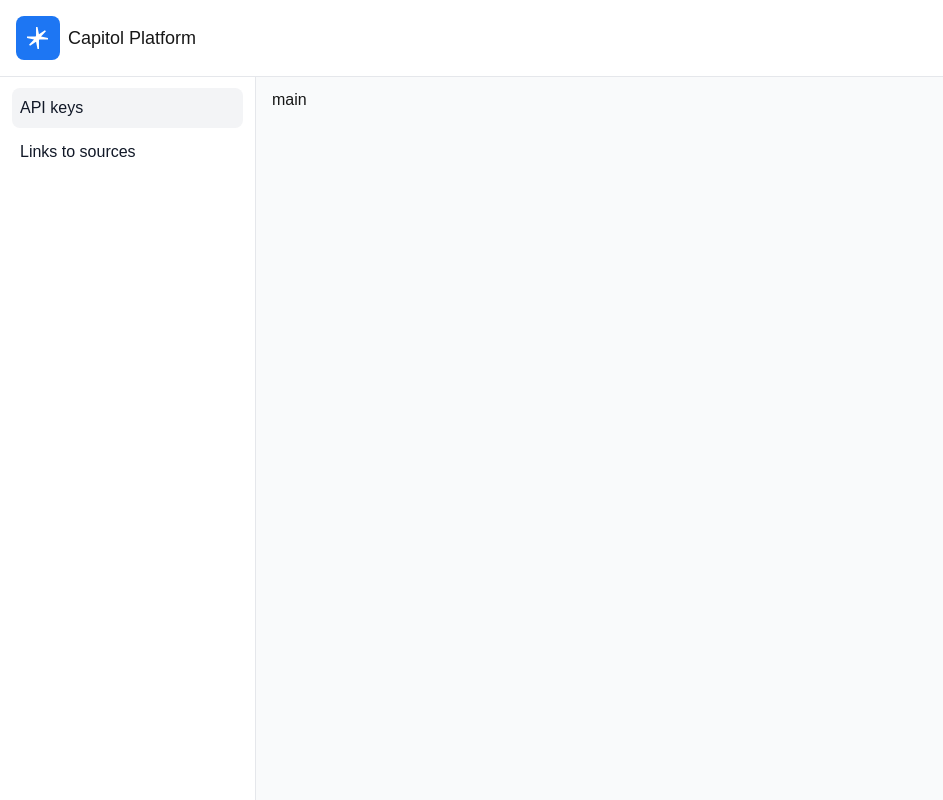
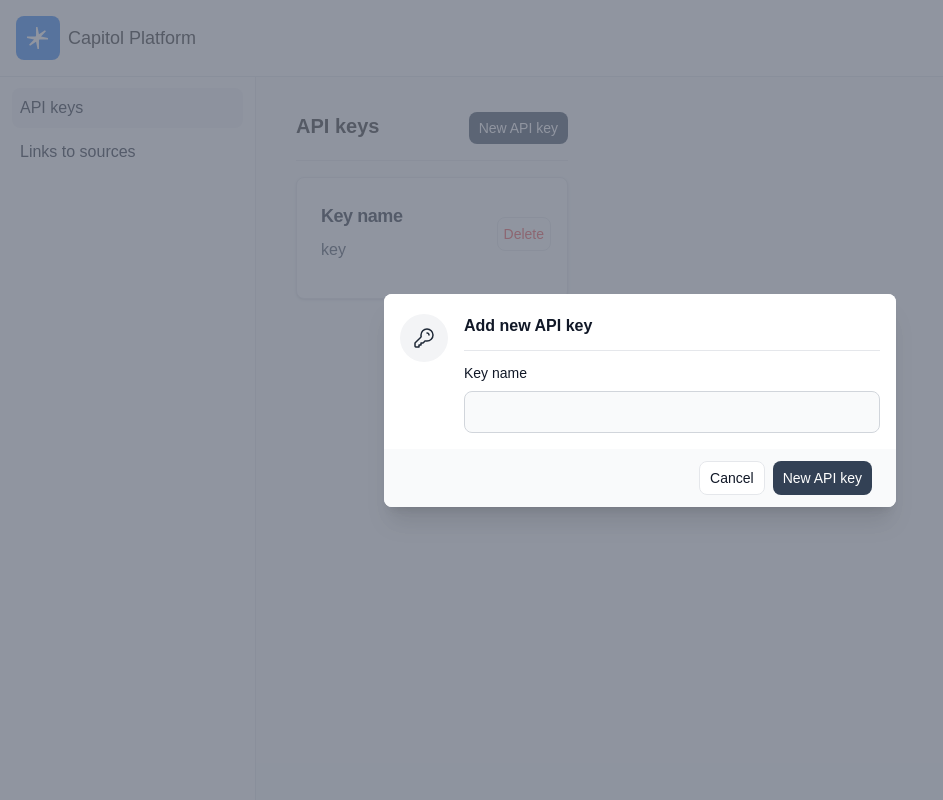
Before and after one commit to Faction-V/capitol-platform-ai, a Next.js app: page / in a window 1280 px wide. Shown: the whole page, without its empty margins (0-943 px from the left). Built offline with nearby package versions, Linux system fonts and the light colour scheme.

Commit message:
create api key modal

```diff
--- a/app/(admin)/(home)/page.tsx
+++ b/app/(admin)/(home)/page.tsx
@@ -1,3 +1,41 @@
+"use client";
+
+import { useState } from "react";
+import { RenameModal } from "./rename-modal";
+
 export default function HomePage() {
-  return <div>main</div>;
+  const [isModalOpen, setIsModalOpen] = useState(true);
+
+  return (
+    <div className="p-4 mb-4 2xl:col-span-2 sm:p-6">
+      <div className="flow-root">
+        <div className="flex justify-between">
+          <h3 className="text-xl font-semibold dark:text-white">API keys</h3>
+          <button
+            onClick={() => setIsModalOpen(true)}
+            type="button"
+            className="text-white bg-primary-700 hover:bg-primary-800 focus:ring-4 focus:ring-primary-300 font-medium rounded-lg text-sm px-2.5 py-1.5 text-center"
+          >
+            New API key
+          </button>
+        </div>
+        <hr className="h-px my-4 bg-gray-200 border-0" />
+        <div className="flex bg-white border border-gray-200 rounded-lg shadow justify-between items-center p-2">
+          <div className="flex flex-col justify-between p-4 leading-normal">
+            <h5 className="mb-2 text-lg font-bold tracking-tight text-gray-900">
+              Key name
+            </h5>
+            <p className="mb-3 font-normal text-gray-700">key</p>
+          </div>
+          <button
+            type="button"
+            className="py-1.5 px-1.5 me-2 mb-2 text-sm font-medium text-red-500 focus:outline-none bg-white rounded-lg border border-gray-200 hover:bg-red-800 hover:text-white focus:z-10 focus:ring-4 focus:ring-gray-100"
+          >
+            Delete
+          </button>
+        </div>
+      </div>
+      {isModalOpen && <RenameModal setIsModalOpen={setIsModalOpen} />}
+    </div>
+  );
 }
--- /dev/null
+++ b/app/(admin)/(home)/rename-modal.tsx
@@ -0,0 +1,74 @@
+import { KeyIcon } from "../../icons/key-icon";
+
+export const RenameModal = ({
+  setIsModalOpen,
+}: {
+  setIsModalOpen: (isModalOpen: boolean) => void;
+}) => {
+  return (
+    <div
+      className="relative z-30"
+      aria-labelledby="modal-title"
+      role="dialog"
+      aria-modal="true"
+    >
+      <div
+        className="fixed inset-0 bg-gray-500/75 transition-opacity"
+        aria-hidden="true"
+      ></div>
+
+      <div className="fixed inset-0 z-30 w-screen overflow-y-auto">
+        <div className="flex min-h-full items-end justify-center p-4 text-center sm:items-center sm:p-0">
+          <div className="relative transform overflow-hidden rounded-lg bg-white text-left shadow-xl transition-all sm:my-8 sm:w-full sm:max-w-lg">
+            <div className="bg-white px-4 pb-4 pt-5">
+              <div className="flex gap-4">
+                <div className="mx-auto flex size-12 shrink-0 items-center justify-center rounded-full bg-gray-100">
+                  <KeyIcon />
+                </div>
+                <div className="flex-grow">
+                  <h3
+                    className="text-base font-semibold text-gray-900"
+                    id="modal-title"
+                  >
+                    Add new API key
+                  </h3>
+                  <hr className="h-px my-3 bg-gray-200 border-0" />
+                  <div className="mt-2">
+                    <div>
+                      <label
+                        htmlFor="title"
+                        className="block mb-2 text-sm font-medium text-gray-900 dark:text-white"
+                      >
+                        Key name
+                      </label>
+                      <input
+                        type="text"
+                        id="title"
+                        className="bg-gray-50 border border-gray-300 text-gray-900 text-sm rounded-lg focus:ring-blue-500 focus:border-blue-500 block w-full p-2.5 dark:bg-gray-700 dark:border-gray-600 dark:placeholder-gray-400 dark:text-white dark:focus:ring-blue-500 dark:focus:border-blue-500"
+                      />
+                    </div>
+                  </div>
+                </div>
+              </div>
+            </div>
+            <div className="bg-gray-50 px-4 py-3 sm:flex sm:flex-row-reverse sm:px-6 gap-2">
+              <button
+                onClick={() => setIsModalOpen(true)}
+                type="button"
+                className="text-white bg-primary-700 hover:bg-primary-800 focus:ring-4 focus:ring-primary-300 font-medium rounded-lg text-sm px-2.5 py-1.5 text-center"
+              >
+                New API key
+              </button>
+              <button
+                type="button"
+                className="px-2.5 py-1.5 text-sm font-medium text-gray-900 focus:outline-none bg-white rounded-lg border border-gray-200 hover:bg-gray-100 hover:text-blue-700 focus:z-10 focus:ring-4 focus:ring-gray-100"
+              >
+                Cancel
+              </button>
+            </div>
+          </div>
+        </div>
+      </div>
+    </div>
+  );
+};
--- /dev/null
+++ b/app/(admin)/(home)/services/create-api-keys.ts
@@ -0,0 +1,22 @@
+"use server";
+
+interface CreateApiKeysProps {
+  name: string;
+  domain: string;
+}
+
+export async function createApiKeys({ name, domain }: CreateApiKeysProps) {
+  const proxy = process.env.CLJ_API_BASE_URL;
+  const response = await fetch(`${proxy}/integration/key`, {
+    method: "POST",
+    headers: {
+      "Content-Type": "application/json",
+    },
+    body: JSON.stringify({
+      domain: "https://example.com",
+      name: name,
+    }),
+  });
+
+  return await response?.json();
+}
--- a/app/(admin)/sources/page.tsx
+++ b/app/(admin)/sources/page.tsx
@@ -3,10 +3,10 @@ import { FileIcon } from "@/app/icons/file-icon";
 
 export default function SourcesPage() {
   return (
-    <div className="p-4 mb-4 bg-white border border-gray-200 rounded-lg shadow-sm 2xl:col-span-2 dark:border-gray-700 sm:p-6 dark:bg-gray-800">
+    <div className="p-4 mb-4 bg-white border border-gray-200 rounded-lg shadow-sm 2xl:col-span-2 sm:p-6">
       <div className="flow-root">
-        <h3 className="text-xl font-semibold dark:text-white">Useful links</h3>
-        <ul className="divide-y divide-gray-200 dark:divide-gray-700">
+        <h3 className="text-xl font-semibold">Useful links</h3>
+        <ul className="divide-y divide-gray-200">
           <li className="py-4">
             <div className="flex items-center space-x-4">
               <div className="flex-shrink-0">
--- /dev/null
+++ b/app/icons/key-icon.tsx
@@ -0,0 +1,17 @@
+export const KeyIcon = () => (
+  <svg
+    xmlns="http://www.w3.org/2000/svg"
+    width="24"
+    height="24"
+    viewBox="0 0 24 24"
+    fill="none"
+  >
+    <path
+      d="M17 8.99994C17 8.48812 16.8047 7.9763 16.4142 7.58579C16.0237 7.19526 15.5118 7 15 7M15 15C18.3137 15 21 12.3137 21 9C21 5.68629 18.3137 3 15 3C11.6863 3 9 5.68629 9 9C9 9.27368 9.01832 9.54308 9.05381 9.80704C9.11218 10.2412 9.14136 10.4583 9.12172 10.5956C9.10125 10.7387 9.0752 10.8157 9.00469 10.9419C8.937 11.063 8.81771 11.1823 8.57913 11.4209L3.46863 16.5314C3.29568 16.7043 3.2092 16.7908 3.14736 16.8917C3.09253 16.9812 3.05213 17.0787 3.02763 17.1808C3 17.2959 3 17.4182 3 17.6627V19.4C3 19.9601 3 20.2401 3.10899 20.454C3.20487 20.6422 3.35785 20.7951 3.54601 20.891C3.75992 21 4.03995 21 4.6 21H7V19H9V17H11L12.5791 15.4209C12.8177 15.1823 12.937 15.063 13.0581 14.9953C13.1843 14.9248 13.2613 14.8987 13.4044 14.8783C13.5417 14.8586 13.7588 14.8878 14.193 14.9462C14.4569 14.9817 14.7263 15 15 15Z"
+      stroke="#1f2937"
+      strokeWidth="1.5"
+      strokeLinecap="round"
+      strokeLinejoin="round"
+    />
+  </svg>
+);
--- a/app/login/login-form.tsx
+++ b/app/login/login-form.tsx
@@ -29,7 +29,7 @@ export const LoginForm = () => {
           value={code}
           placeholder="Code"
           onChange={(e) => setCode(e.target.value)}
-          className="bg-gray-50 border border-gray-300 text-gray-900 sm:text-sm rounded-lg focus:ring-primary-500 focus:border-primary-500 block w-full pl-10 p-2.5 dark:bg-gray-700 dark:border-gray-600 dark:placeholder-gray-400 dark:text-white dark:focus:ring-primary-500 dark:focus:border-primary-500"
+          className="bg-gray-50 border border-gray-300 text-gray-900 sm:text-sm rounded-lg focus:ring-primary-500 focus:border-primary-500 block w-full pl-10 p-2.5"
         />
       ) : (
         <input
@@ -38,12 +38,12 @@ export const LoginForm = () => {
           placeholder="Email"
           type="email"
           onChange={(e) => setEmail(e.target.value)}
-          className="bg-gray-50 border border-gray-300 text-gray-900 sm:text-sm rounded-lg focus:ring-primary-500 focus:border-primary-500 block w-full pl-10 p-2.5 dark:bg-gray-700 dark:border-gray-600 dark:placeholder-gray-400 dark:text-white dark:focus:ring-primary-500 dark:focus:border-primary-500"
+          className="bg-gray-50 border border-gray-300 text-gray-900 sm:text-sm rounded-lg focus:ring-primary-500 focus:border-primary-500 block w-full pl-10 p-2.5"
         />
       )}
       <button
         onClick={handleButtonClick}
-        className="text-white bg-primary-700 hover:bg-primary-800 focus:ring-4 focus:ring-primary-300 font-medium rounded-lg text-sm px-5 py-2.5 text-center dark:bg-primary-600 dark:hover:bg-primary-700 dark:focus:ring-primary-800"
+        className="text-white bg-primary-700 hover:bg-primary-800 focus:ring-4 focus:ring-primary-300 font-medium rounded-lg text-sm px-5 py-2.5 text-center"
       >
         {buttonLabel}
       </button>
```
